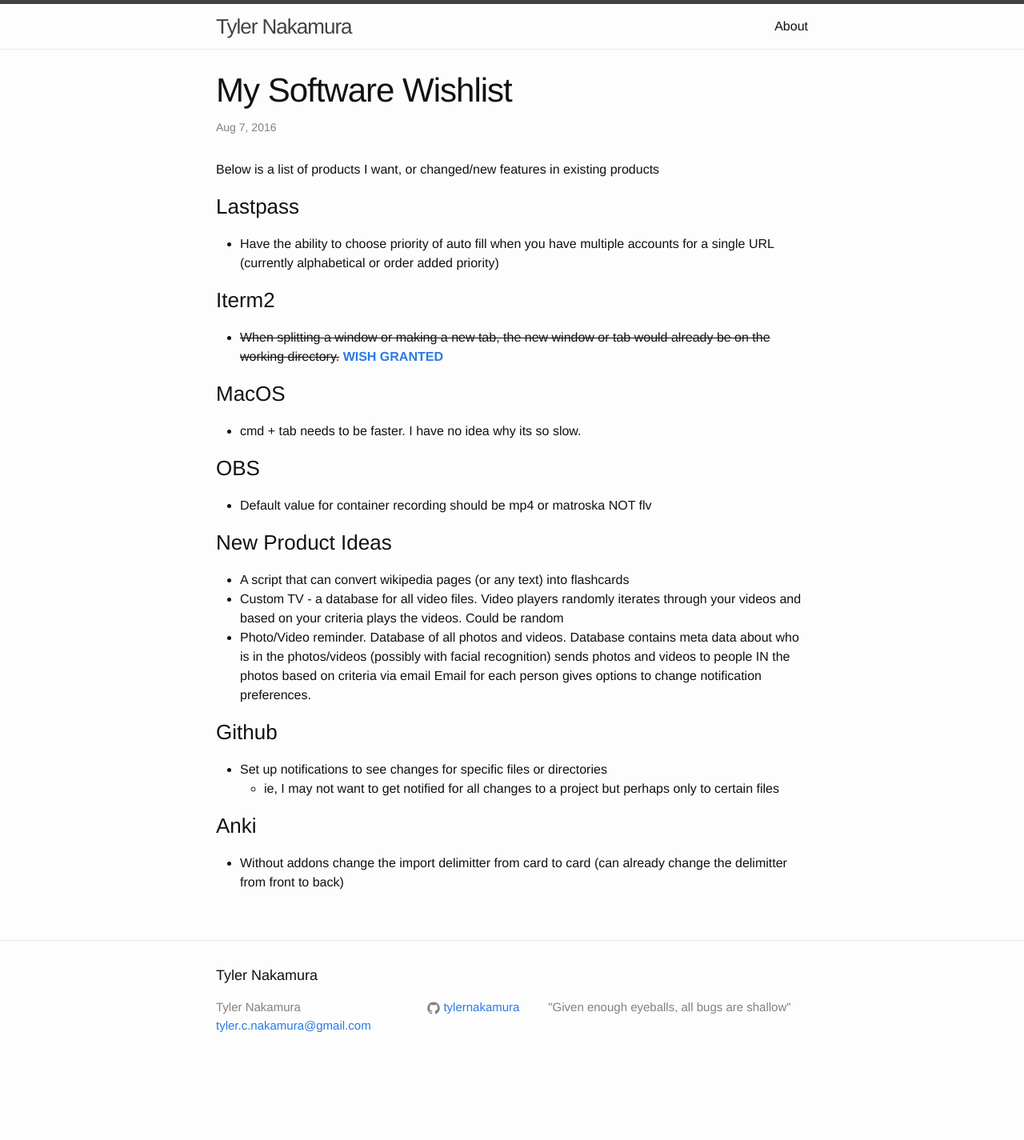
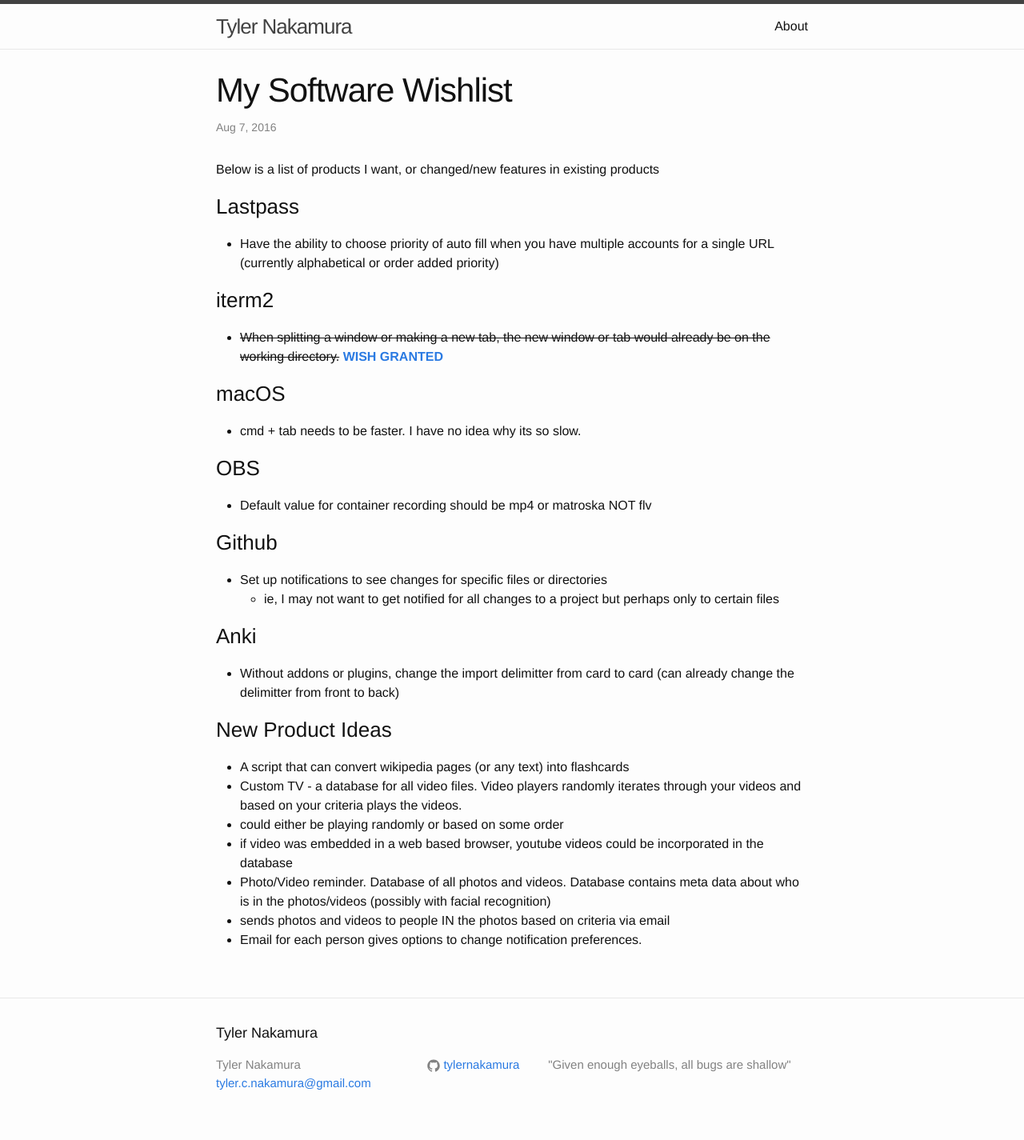
Before and after one commit to ahlim0m/tylernakamura.github.io, a Jekyll site: the page built from _posts/2016-09-06-my-software-wishlist.markdown, in a window 1280 px wide. Shown: the whole page at 80% size. Built offline with Jekyll 4.4.1, drawn with Linux system fonts in a browser that asks for light colours; before the commit the page ends 1353 px from its top, so only the background shows below that.

Commit message:
fix minor issues in the software wish list

```diff
--- a/_posts/2016-09-06-my-software-wishlist.markdown
+++ b/_posts/2016-09-06-my-software-wishlist.markdown
@@ -11,25 +11,27 @@
 ### Lastpass
 - Have the ability to choose priority of auto fill when you have multiple accounts for a single URL (currently alphabetical or order added priority)
 
-### Iterm2
+### iterm2
 - ~~When splitting a window or making a new tab, the new window or tab would already be on the working directory.~~ [**WISH GRANTED**](https://coderwall.com/p/9xo7aq/open-up-iterm2-splits-in-current-working-directory)
 
-### MacOS
+### macOS
 - cmd + tab needs to be faster. I have no idea why its so slow.
 
 ### OBS
 - Default value for container recording should be mp4 or matroska NOT flv
-
-### New Product Ideas
-- A script that can convert wikipedia pages (or any text) into flashcards
-- Custom TV - a database for all video files. Video players randomly iterates through your videos and based on your criteria plays the videos. Could be random
-- Photo/Video reminder. Database of all photos and videos. Database contains meta data about who is in the photos/videos (possibly with facial recognition)
-sends photos and videos to people IN the photos based on criteria via email
-Email for each person gives options to change notification preferences.
 
 ### Github
 - Set up notifications to see changes for specific files or directories
   - ie, I may not want to get notified for all changes to a project but perhaps only to certain files
 
 ### Anki
-- Without addons change the import delimitter from card to card (can already change the delimitter from front to back)
+- Without addons or plugins, change the import delimitter from card to card (can already change the delimitter from front to back)
+
+### New Product Ideas
+- A script that can convert wikipedia pages (or any text) into flashcards
+- Custom TV - a database for all video files. Video players randomly iterates through your videos and based on your criteria plays the videos.
+ - could either be playing randomly or based on some order
+ - if video was embedded in a web based browser, youtube videos could be incorporated in the database
+- Photo/Video reminder. Database of all photos and videos. Database contains meta data about who is in the photos/videos (possibly with facial recognition)
+ - sends photos and videos to people IN the photos based on criteria via email
+ - Email for each person gives options to change notification preferences.
```
